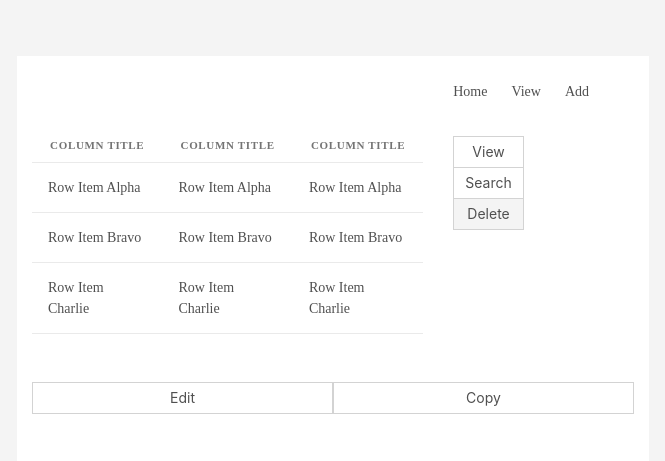
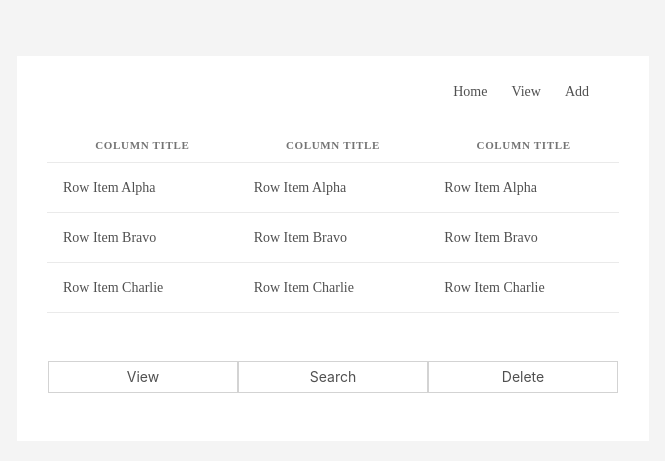
Before and after one commit to Andres6936/N3-ContactList-Django, a Django app: page /view in a window 1280 px wide. Shown: the top 461 px of the page, without its empty margins (307-972 px from the left). Run offline with Django 3.2, Linux system fonts and the light colour scheme; some libraries are stand-ins or nearby versions.

Commit message:
Change the layout of view page

```diff
--- a/templates/view.html
+++ b/templates/view.html
@@ -1,9 +1,9 @@
 {% extends 'base.html' %}
 {% block content %}
 
-    <section class="row row-cols-2" style="background-color: #ffffff">
-        <div class="col col-8">
-            <table class="spectrum-Table">
+    <section class="row row-cols-1" style="background-color: #ffffff">
+        <div class="col">
+            <table class="col-12 spectrum-Table">
                 <thead class="spectrum-Table-head">
                 <tr>
                     <th class="spectrum-Table-headCell">Column Title</th>
@@ -31,31 +31,20 @@
                 </tbody>
             </table>
         </div>
-
-        <div class="col col-4">
-            <div class="spectrum-ActionGroup spectrum-ActionGroup--vertical spectrum-ActionGroup--compact">
-                <button class="spectrum-ActionButton spectrum-ActionGroup-item">
-                    <span class="spectrum-ActionButton-label">View</span>
-                </button>
-
-                <button class="spectrum-ActionButton spectrum-ActionGroup-item">
-                    <span class="spectrum-ActionButton-label">Search</span>
-                </button>
-
-                <button class="spectrum-ActionButton spectrum-ActionGroup-item is-selected">
-                    <span class="spectrum-ActionButton-label">Delete</span>
-                </button>
-            </div>
-        </div>
     </section>
 
-    <section class="row py-5" style="background-color: #ffffff">
+    <section class="row py-5 px-3" style="background-color: #ffffff">
         <div class="col-12 spectrum-ActionGroup spectrum-ActionGroup--compact">
-            <button class="col-6 spectrum-ActionButton spectrum-ActionGroup-item">
-                <span class="spectrum-ActionButton-label">Edit</span>
+            <button class="col-4 spectrum-ActionButton spectrum-ActionGroup-item">
+                <span class="spectrum-ActionButton-label">View</span>
             </button>
-            <button class="col-6 spectrum-ActionButton spectrum-ActionGroup-item">
-                <span class="spectrum-ActionButton-label">Copy</span>
+
+            <button class="col-4 spectrum-ActionButton spectrum-ActionGroup-item">
+                <span class="spectrum-ActionButton-label">Search</span>
+            </button>
+
+            <button class="col-4 spectrum-ActionButton spectrum-ActionGroup-item">
+                <span class="spectrum-ActionButton-label">Delete</span>
             </button>
         </div>
     </section>
```
